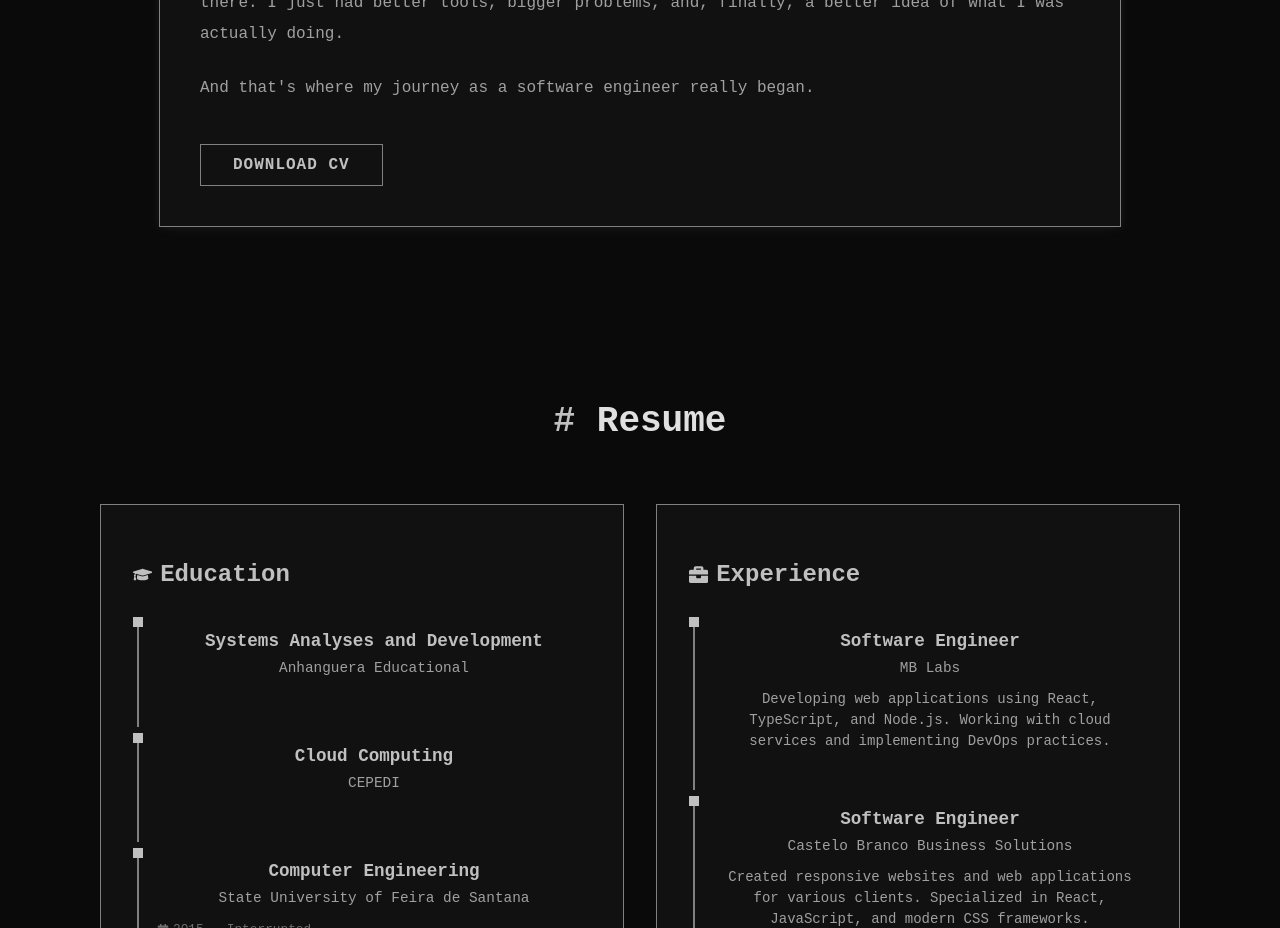
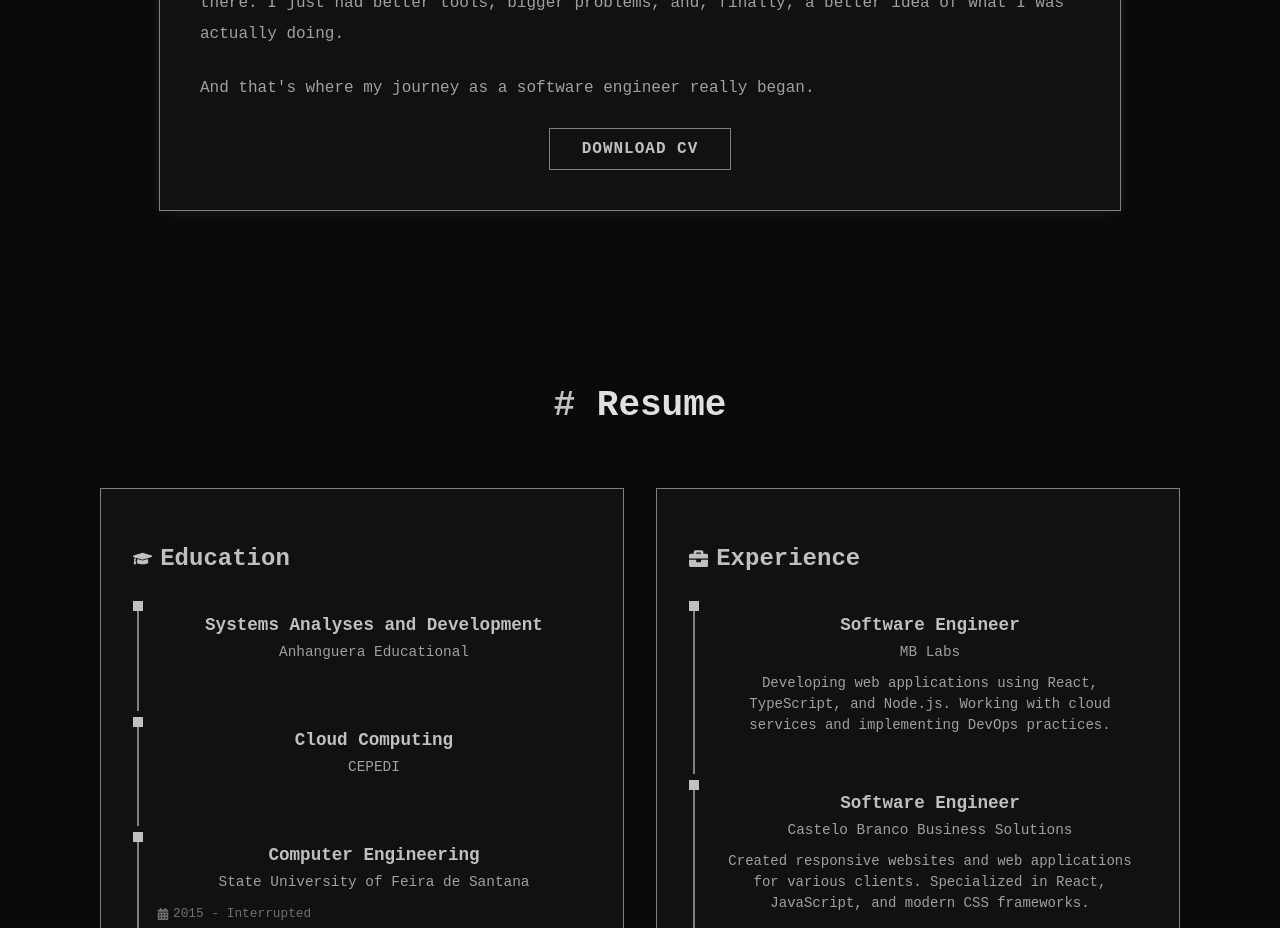
Before and after one commit to jxnathas/jnths, a React (Vite) app: page / in a window 1280 px wide. Shown: the part 2660-3588 px from the top of the page. Built offline with nearby package versions, Linux system fonts and the light colour scheme.

Commit message:
Center the Download CV button in About

```diff
--- a/src/components/About/About.css
+++ b/src/components/About/About.css
@@ -28,9 +28,14 @@
     white-space: pre-line;
 }
 
+.about-btn-wrapper{
+    display: flex;
+    justify-content: center;
+    margin-top: 1rem;
+}
+
 .about-btn{
-    margin-top: 1rem;
-    display: inline-block;
+    display: inline-flex;
 }
 
 @media screen and (max-width: 768px) {
--- a/src/components/About/About.tsx
+++ b/src/components/About/About.tsx
@@ -22,6 +22,7 @@ export const About = () => {
                         <p key={index} className="about-paragraph">{renderText(block)}</p>
                     ))}
 
+                    <div className="about-btn-wrapper">
                         <a
                             href="https://drive.google.com/file/d/1dBfRqmoUPh7WlkG8z286XmeNLaZIiTGN/view?usp=sharing"
                             target="_blank"
@@ -32,6 +33,7 @@ export const About = () => {
                         </a>
                     </div>
                 </div>
+            </div>
         </section>
     );
 }
```
Lines whose indentation alone changed are shown as unchanged.
